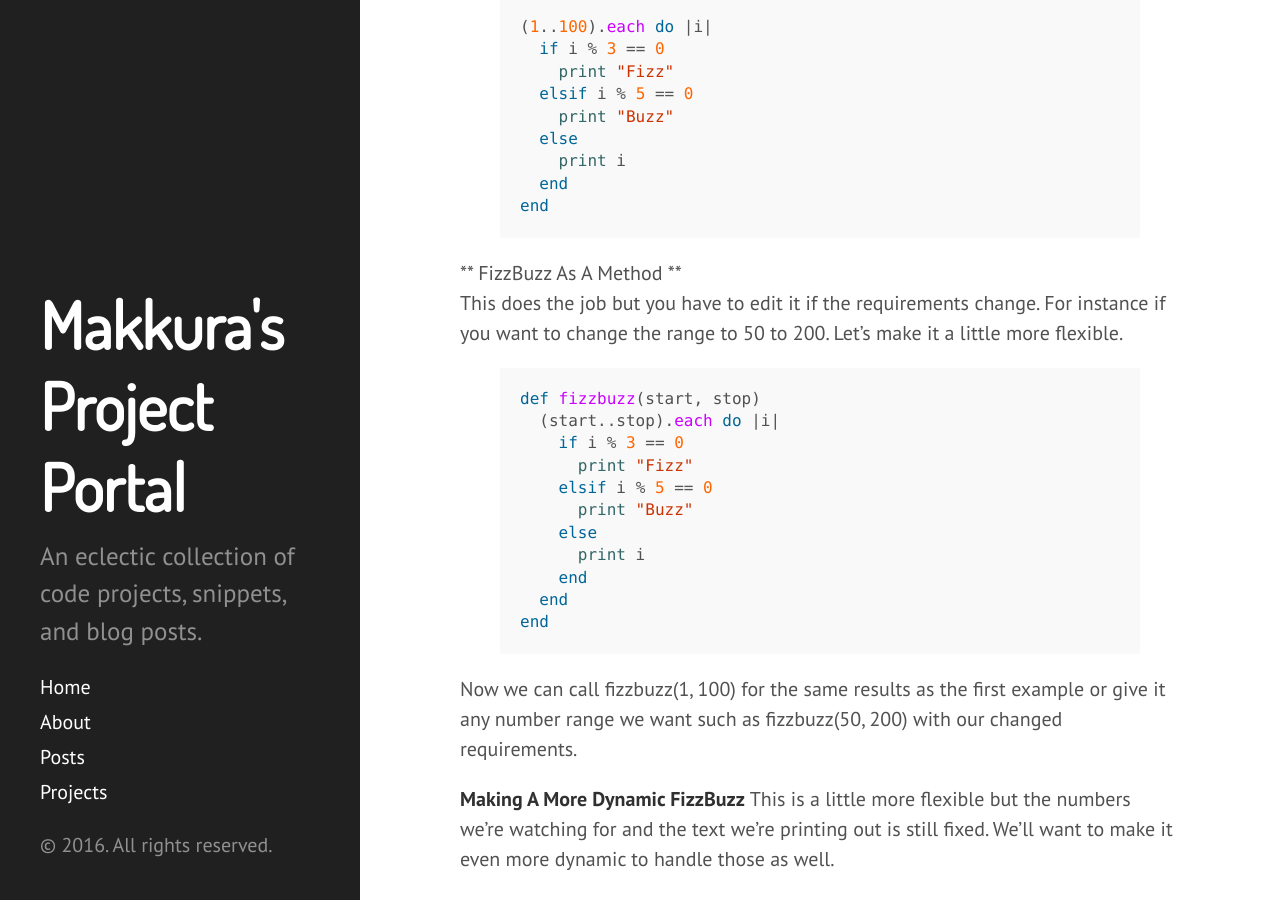
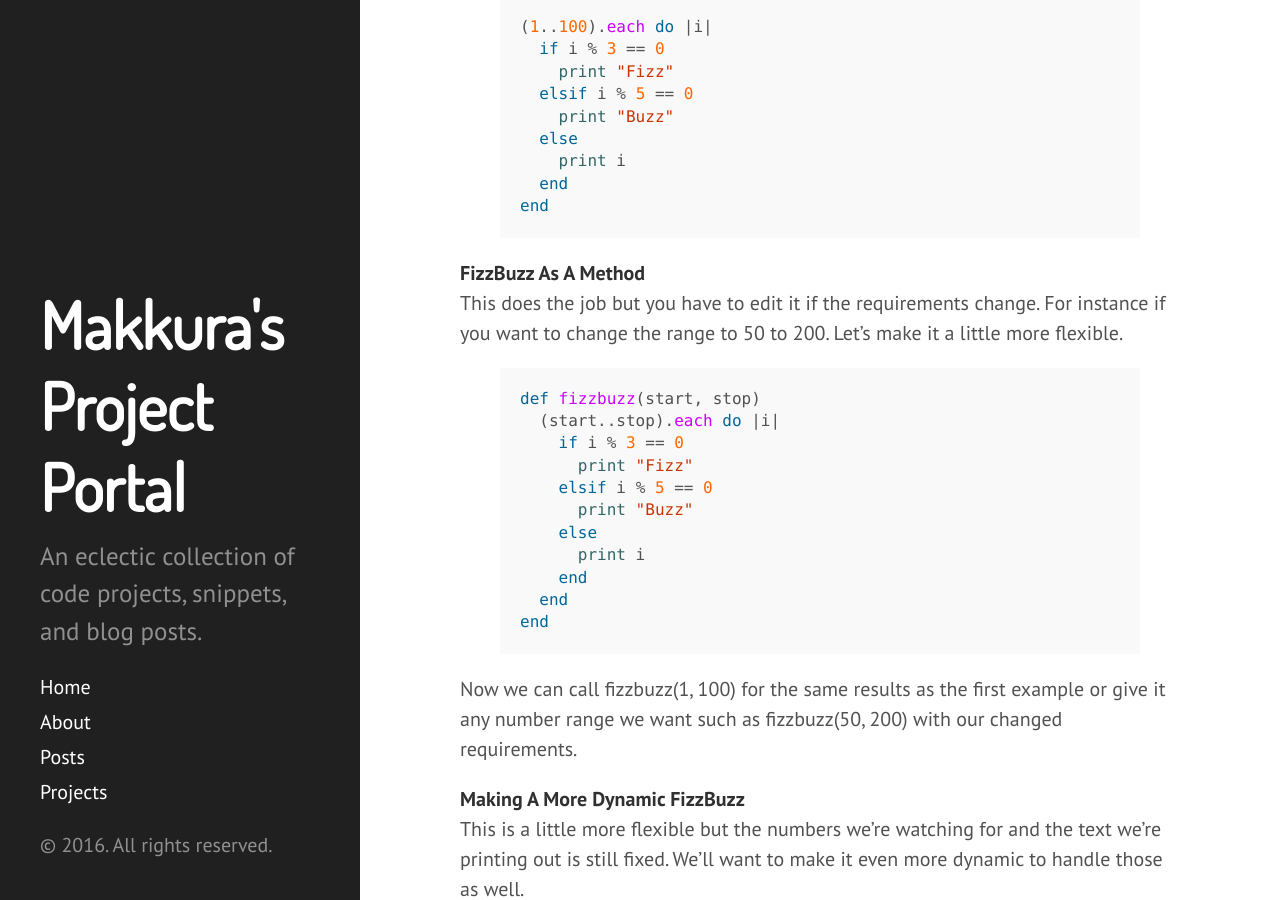
Before and after one commit to makkura/makkura.github.io, a Jekyll site: the page built from _posts/2016-02-05-ruby-dynamic-fizzbuzz.markdown, in a window 1280 px wide and 900 px high, scrolled down 574 px. Built offline with Jekyll 4.4.1, drawn with Linux system fonts in a browser that asks for light colours.

Commit message:
Updates relating to baseurl
Updated base url to "/" and updated various links to work with this
change

```diff
--- a/_config.yml
+++ b/_config.yml
@@ -19,7 +19,7 @@ baseurl: "" # the subpath of your site, e.g. /blog
 github_username:  makkura
 tagline:          'Occasional code snippets'
 #url:
-baseurl:          ""
+baseurl:          "/"
 encoding:         utf-8
 
 author:
--- a/_includes/head.html
+++ b/_includes/head.html
@@ -16,16 +16,15 @@
 
   <!-- CSS -->
   <!-- "{{ "/css/main.css" | prepend: site.baseurl }}" -->
-  <link rel="stylesheet" href="{{ "/public/css/poole.css"  | prepend: site.baseurl }}">
-  <link rel="stylesheet" href="{{ "/public/css/syntax.css" | prepend: site.baseurl }}">
-  <link rel="stylesheet" href="{{ "/public/css/hyde.css"   | prepend: site.baseurl }}">
+  <link rel="stylesheet" href="{{ "public/css/poole.css"  | prepend: site.baseurl }}">
+  <link rel="stylesheet" href="{{ "public/css/syntax.css" | prepend: site.baseurl }}">
+  <link rel="stylesheet" href="{{ "public/css/hyde.css"   | prepend: site.baseurl }}">
   <link rel="stylesheet" href="http://fonts.googleapis.com/css?family=PT+Sans:400,400italic,700|Abril+Fatface">
-  <!--<link href='https://fonts.googleapis.com/css?family=Lobster' rel='stylesheet' type='text/css'>-->
   <link href='https://fonts.googleapis.com/css?family=Dosis' rel='stylesheet' type='text/css'>
 
   <!-- Icons -->
-  <link rel="apple-touch-icon-precomposed" sizes="144x144" href="{{ "/public/apple-touch-icon-144-precomposed.png" | prepend: site.baseurl }}">
-  <link rel="shortcut icon" href="{{ "/public/favicon.ico" | prepend: site.baseurl }}">
+  <link rel="apple-touch-icon-precomposed" sizes="144x144" href="{{ "public/apple-touch-icon-144-precomposed.png" | prepend: site.baseurl }}">
+  <link rel="shortcut icon" href="{{ "public/favicon.ico" | prepend: site.baseurl }}">
 
   <!-- RSS -->
   <link rel="alternate" type="application/rss+xml" title="RSS" href="/atom.xml">
--- a/_includes/sidebar.html
+++ b/_includes/sidebar.html
@@ -10,7 +10,7 @@
     </div>
 
     <nav class="sidebar-nav">
-      <a class="sidebar-nav-item{% if page.url == "/" %} active{% endif %}" href="{{ site.baseurl }}/">Home</a>
+      <a class="sidebar-nav-item{% if page.url == site.baseurl %} active{% endif %}" href="{{ site.url }}/">Home</a>
       {% comment %}
         The code below dynamically generates a sidebar nav of pages with
         `layout: page` in the front-matter. See readme for usage.
--- a/_posts/2016-02-05-ruby-dynamic-fizzbuzz.markdown
+++ b/_posts/2016-02-05-ruby-dynamic-fizzbuzz.markdown
@@ -25,7 +25,7 @@ An specific implementation of this could look like this:
 end
 {% endhighlight %}
 
-** FizzBuzz As A Method **
+**FizzBuzz As A Method**
 This does the job but you have to edit it if the requirements change.
 For instance if you want to change the range to 50 to 200.
 Let's make it a little more flexible.
```
Also changed, not shown: posts.md (+2 -2 lines).
